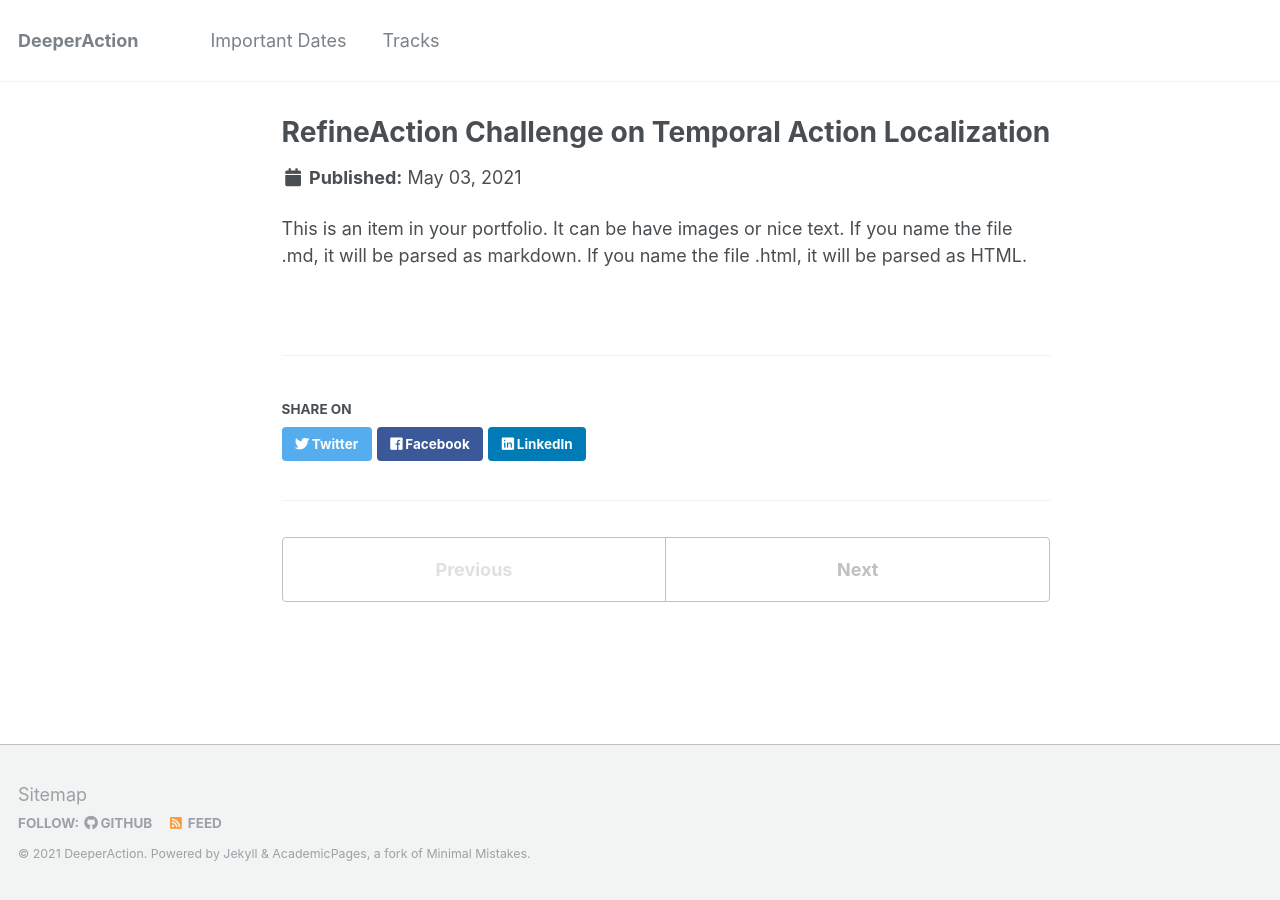
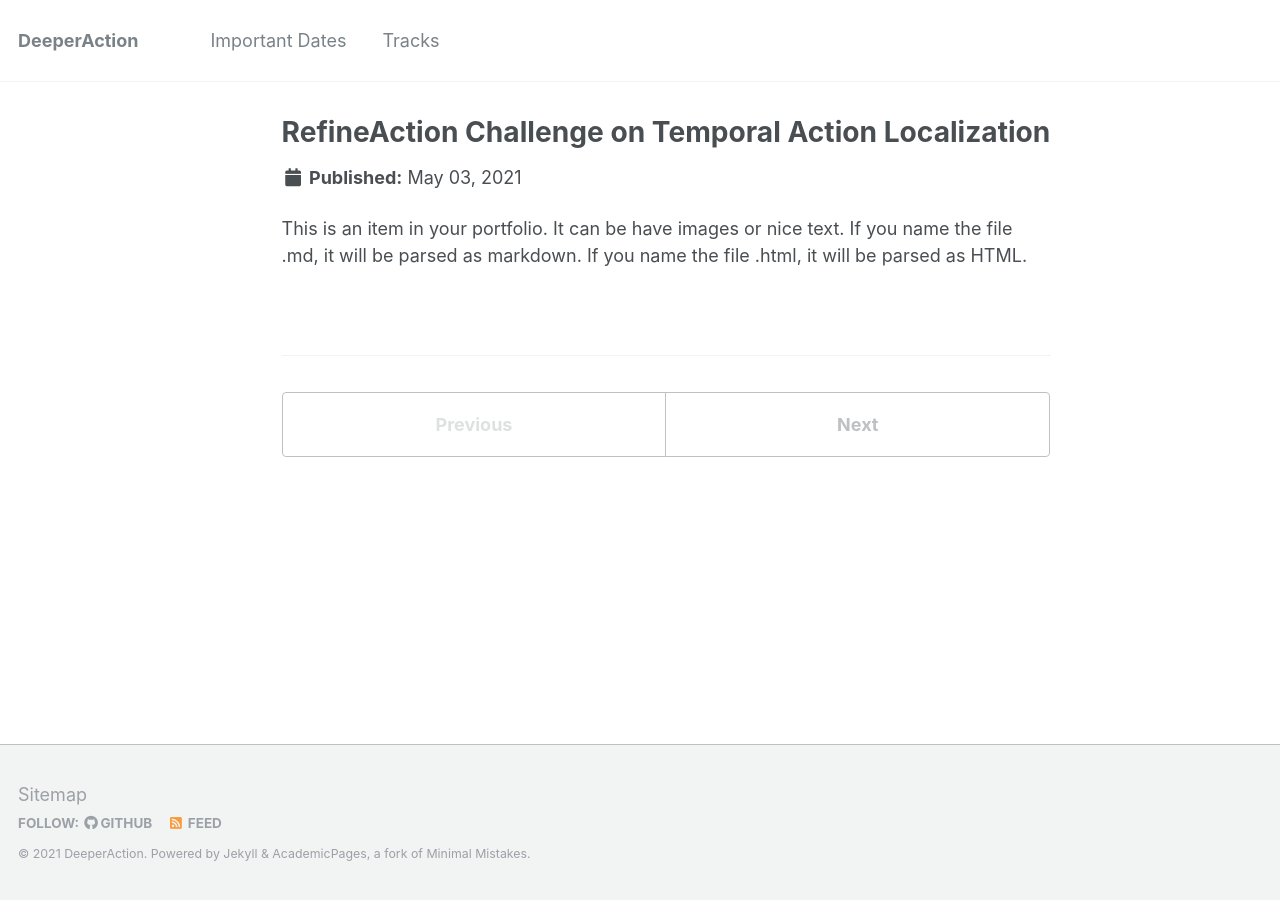
Before and after one commit to deeperaction/deeperaction.github.io, a Jekyll site: the page built from _tracks/1-refineaction.md, in a window 1280 px wide. Built offline with Jekyll 4.4.1, drawn with Linux system fonts in a browser that asks for light colours; some of the changed lines change nothing that is shown.

Commit message:
UPDATE: no share or comment for tracks

```diff
--- a/_config.yml
+++ b/_config.yml
@@ -242,8 +242,8 @@ defaults:
     values:
       layout: single
       author_profile: false
-      share: true
-      comment: true
+      share: false
+      comment: false
 
 # Sass/SCSS
 sass:
```
